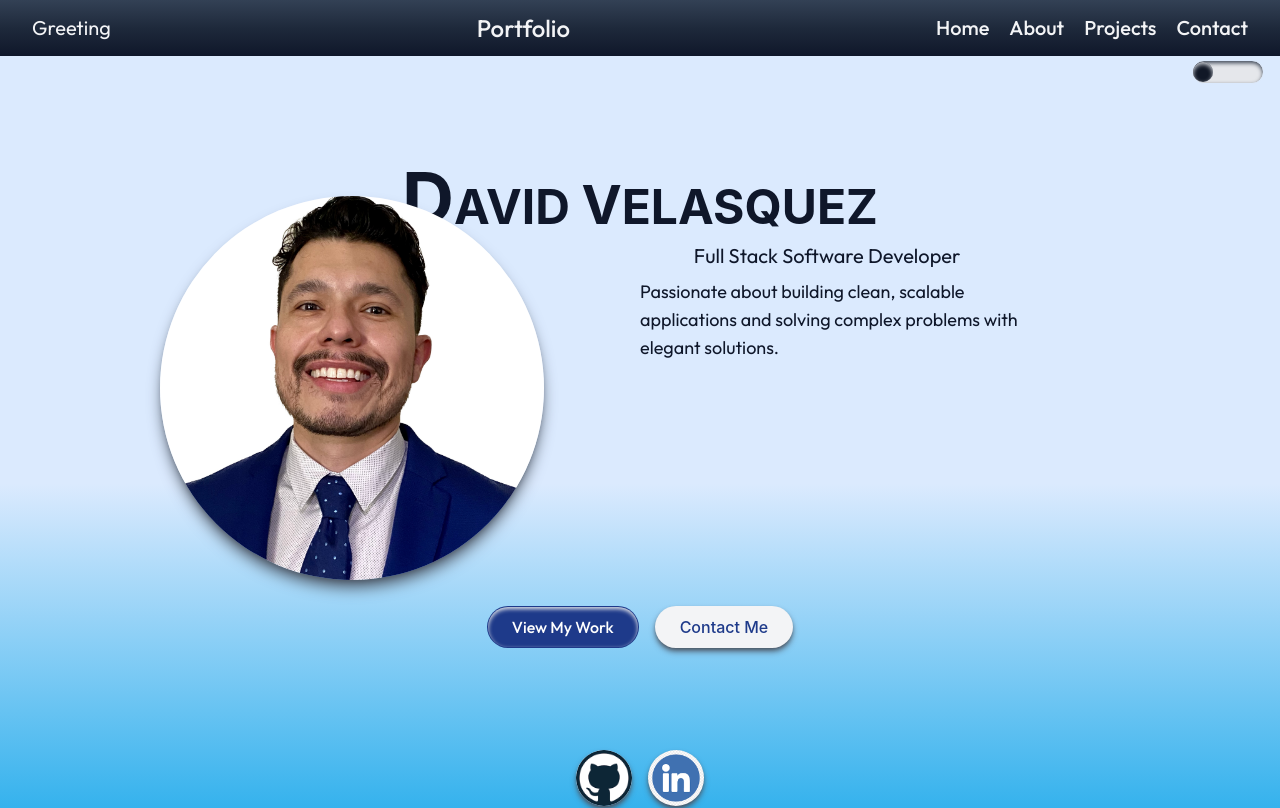
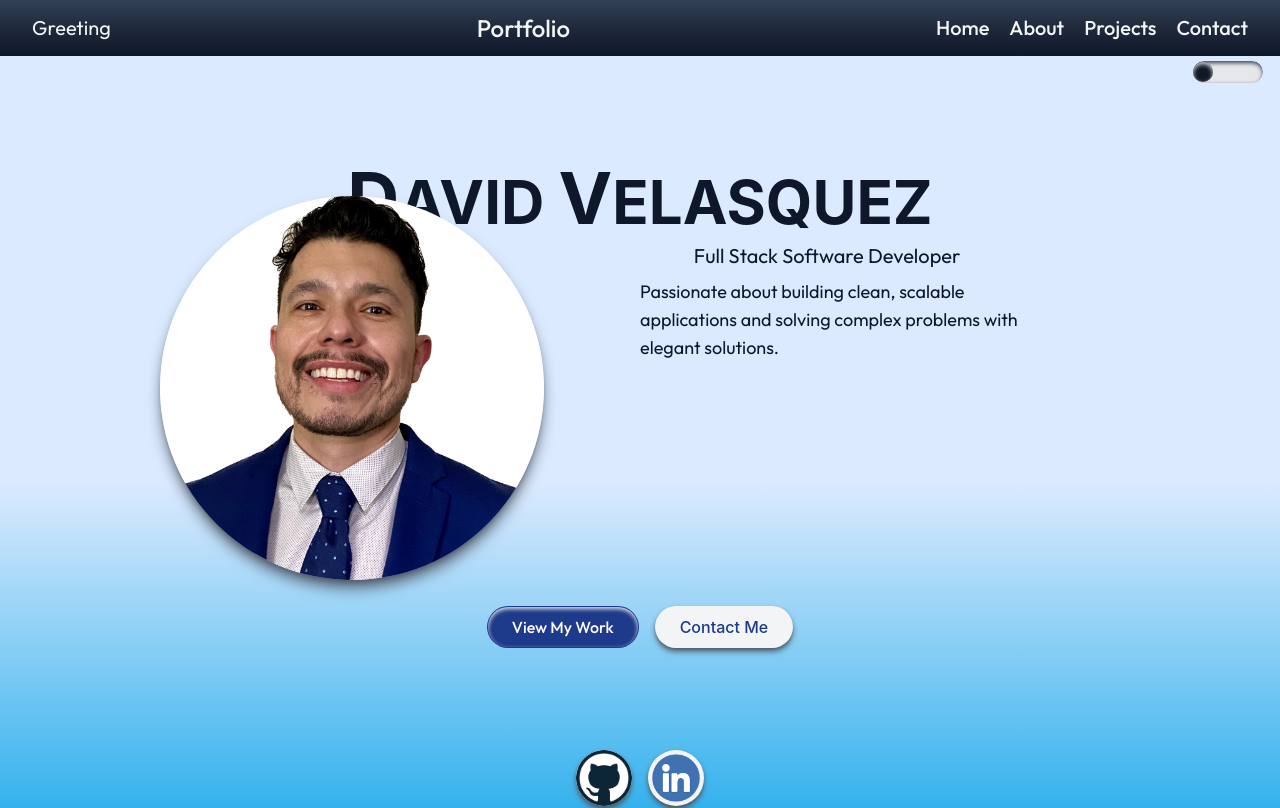
Before and after one commit to davidxv15/Portfolio-2, a React (Vite) app: page / in a window 1280 px wide. Shown: the top 808 px of the page. Built offline with nearby package versions, Linux system fonts and the light colour scheme; a web font is replaced by a local one.

Commit message:
text size

```diff
--- a/src/components/HeroSection.tsx
+++ b/src/components/HeroSection.tsx
@@ -5,11 +5,11 @@ const HeroSection: React.FC = () => {
     <section className="section flex flex-col items-center justify-evenly h-screen w-screen bg-gradient-to-t from-sky-500 via-blue-100 to-blue-100 text-center md:mt-5 lg:mt-4 md:-translate-y-5">
       <div className="mb-2 bg-gradient-to-b from-blue-100 via-blue-100 to-blue-100">
         <h1
-          className="surname text-5xl font-league font-bold text-slate-900 bg-transparent
+          className="surname text-5xl lg:text-6xl font-league font-bold text-slate-900 bg-transparent
          w-3/4 mx-auto outline outline-none"
         >
           <span className="text-5.5xl lg:text-7xl">D</span>AVID{" "}
-          <span className="text-5.5xl">V</span>ELASQUEZ
+          <span className="text-5.5xl lg:text-7xl">V</span>ELASQUEZ
         </h1>
         <p className="text-xl font-outfit text-slate-900 mt-2 md:text-right lg:text-right md:mr-32 md:ml-[50%] lg:mr-32">
           Full Stack Software Developer
```
